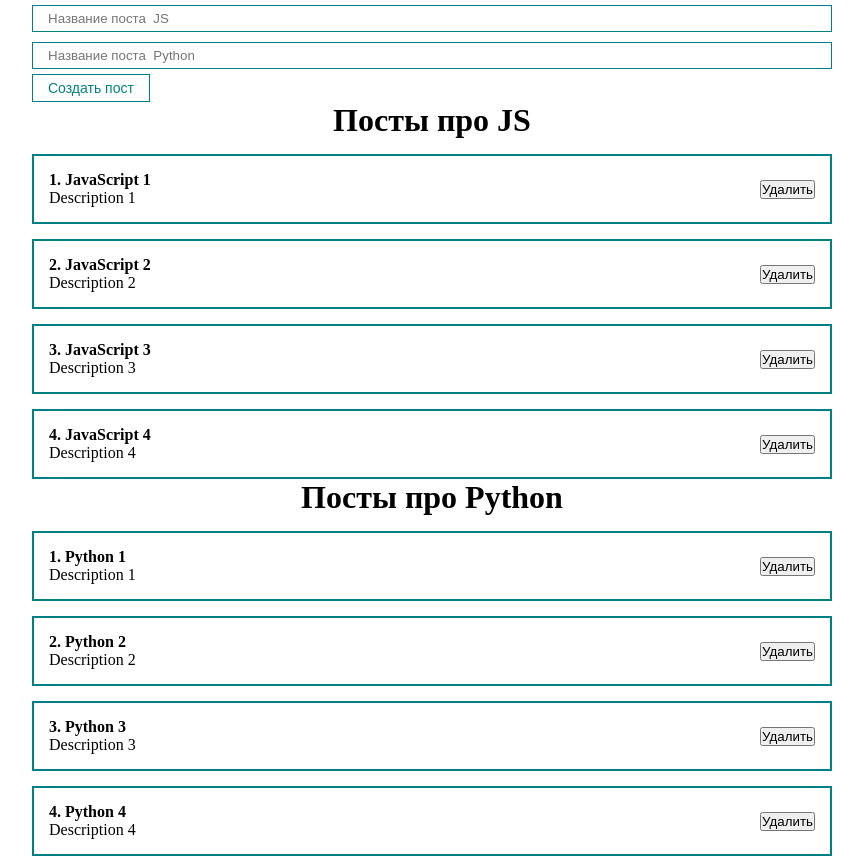
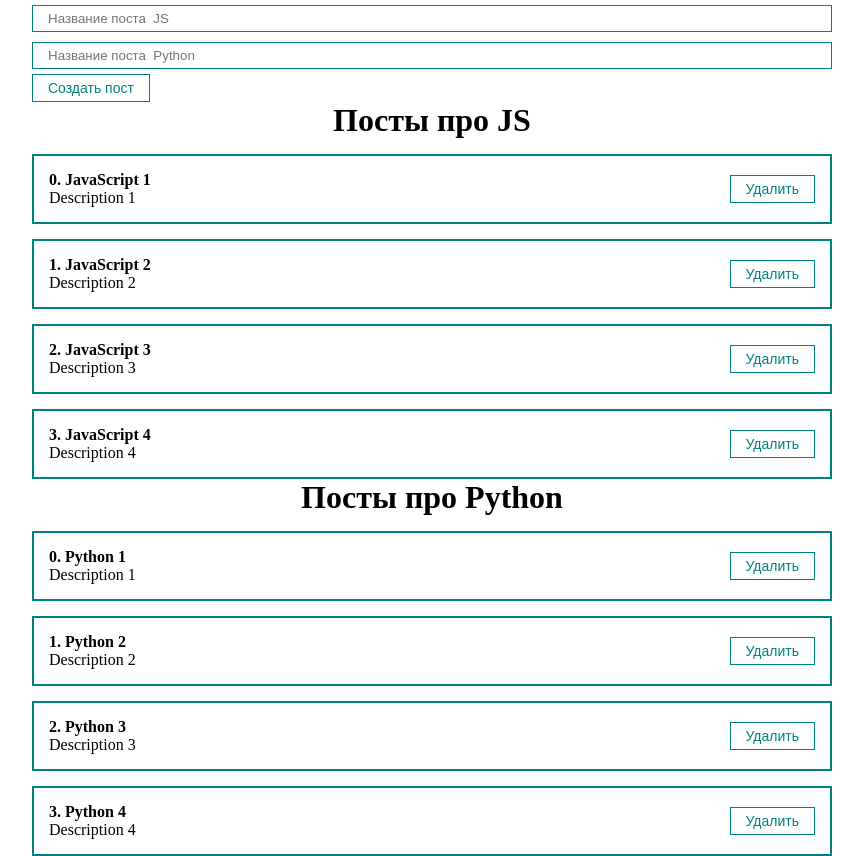
Before and after one commit to OveR1st/react_ulbi_fundamental, a React (Create React App) app: page / in a window 1280 px wide. Shown: the whole page, without its empty margins (208-1071 px from the left). Built offline with nearby package versions, Linux system fonts and the light colour scheme.

Commit message:
drill props

```diff
--- a/src/App.js
+++ b/src/App.js
@@ -7,6 +7,8 @@ import './styles/App.css'
 import PostList from './components/PostList'
 import MyButton from './components/UI/button/MyButton'
 import MyInput from './components/UI/input/MyInput'
+
+import PostForm from './components/PostForm'
 
 function App() {
 	const [posts, setPosts] = useState([
@@ -22,37 +24,14 @@ function App() {
 		{ id: 4, title: 'Python 4', body: 'Description 4' },
 	])
 
-	const [post, setPost] = useState({ title: '', body: '' })
-
-	const addNewPost = () => {
-		const newPostJS = { id: posts.length + 1, title: post.title, body: 'Новый пост JS' }
-		const newPostPython = { id: posts2.length + 1, title: post.body, body: 'Новый пост Python' }
-
+	const addPostHandler = (newPostJS, newPostPython) => {
 		setPosts([...posts, newPostJS])
-		setPosts2([...posts, newPostPython])
+		setPosts2([...posts2, newPostPython])
 	}
 
 	return (
 		<div className="App">
-			<form onSubmit={event => event.preventDefault()}>
-				{/*controll*/}
-				<MyInput
-					value={post.title}
-					onChange={e => setPost({ ...post, title: e.target.value })}
-					type={'text'}
-					placeholder={'Название поста  JS'}
-				/>
-				{/* NOT controll*/}
-				<MyInput
-					value={post.body}
-					onChange={e => setPost({ ...post, body: e.target.value })}
-					type={'text'}
-					placeholder={'Название поста  Python'}
-				/>
-
-				<MyButton onClick={addNewPost}>Создать пост</MyButton>
-			</form>
-
+			<PostForm create={addPostHandler} />
 			<PostList posts={posts} title={'Посты про  JS'} />
 			<PostList posts={posts2} title={'Посты про Python'} />
 		</div>
--- /dev/null
+++ b/src/components/PostForm.jsx
@@ -0,0 +1,40 @@
+import React, { useState } from 'react'
+import MyInput from './UI/input/MyInput'
+
+import MyButton from './UI/button/MyButton'
+
+const PostForm = ({ create }) => {
+	const [post, setPost] = useState({ title: '', body: '' })
+
+	const addNewPost = () => {
+		const newPostJS = { id: new Date(), title: post.title, body: 'Новый пост JS' }
+		const newPostPython = { id: new Date(), title: post.body, body: 'Новый пост Python' }
+
+		create(newPostJS, newPostPython)
+
+		setPost({ title: '', body: '' })
+	}
+
+	return (
+		<form onSubmit={event => event.preventDefault()}>
+			{/*controll*/}
+			<MyInput
+				value={post.title}
+				onChange={e => setPost({ ...post, title: e.target.value })}
+				type={'text'}
+				placeholder={'Название поста  JS'}
+			/>
+			{/* NOT controll*/}
+			<MyInput
+				value={post.body}
+				onChange={e => setPost({ ...post, body: e.target.value })}
+				type={'text'}
+				placeholder={'Название поста  Python'}
+			/>
+
+			<MyButton onClick={addNewPost}>Создать пост</MyButton>
+		</form>
+	)
+}
+
+export default PostForm
--- a/src/components/PostItem.jsx
+++ b/src/components/PostItem.jsx
@@ -1,17 +1,18 @@
 import React from 'react'
+import MyButton from './UI/button/MyButton'
 
-const PostItem = ({ post }) => {
+const PostItem = ({ post, number }) => {
 	return (
 		<div className="post">
 			<div className="post__content">
 				<strong>
-					{post.id}. {post.title}
+					{number}. {post.title}
 				</strong>
 				<div>{post.body}</div>
 			</div>
 
 			<div className="post__btns">
-				<button>Удалить</button>
+				<MyButton>Удалить</MyButton>
 			</div>
 		</div>
 	)
--- a/src/components/PostList.jsx
+++ b/src/components/PostList.jsx
@@ -6,8 +6,8 @@ const PostList = ({ posts, title }) => {
 		<div>
 			{' '}
 			<h1 style={{ textAlign: 'center' }}>{title}</h1>
-			{posts.map(post => (
-				<PostItem key={post.id} post={post} />
+			{posts.map((post, index) => (
+				<PostItem number={index} key={post.id} post={post} />
 			))}
 		</div>
 	)
```
